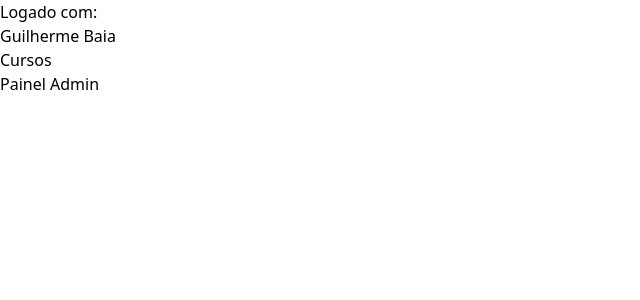
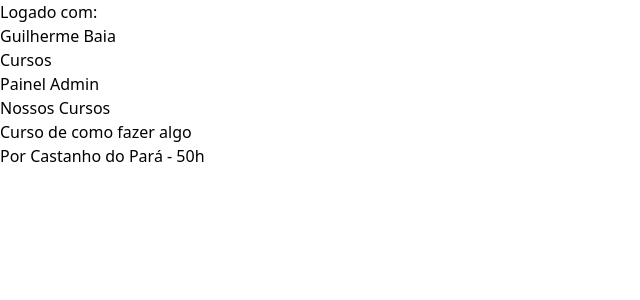
Before and after one commit to BaiaGui/cefis-challenge, a React (Vite) app in the folder client/: page / in a window 1280 px wide. Shown: the top 300 px of the page, without its empty margins (0-640 px from the left). Built offline with nearby package versions, Linux system fonts and the light colour scheme.

Commit message:
homepage and card component

```diff
--- a/client/src/App.jsx
+++ b/client/src/App.jsx
@@ -5,12 +5,13 @@ import { CoursePanel } from './routes/CoursePanel'
 import { UserPanel } from './routes/UserPanel'
 import { AddUserModal } from './routes/modalPages/AddUserModal'
 import { NavBarMenu } from './components/navBarMenu'
+import { HomePage } from './routes/HomePage'
 
 function App() {
 
 
   return (
-    <NavBarMenu/>
+    <HomePage/>
   )
 }
 
--- /dev/null
+++ b/client/src/components/QuestionCard.jsx
@@ -0,0 +1,12 @@
+import { Link } from "react-router-dom"
+
+export function QuestionCard({courseTitle, courseTeacher, courseDuration, courseId}){
+    return (
+        <Link to="">
+            <article className="border w-80 h-56 p-5 flex flex-col justify-between box-border hover:border-2">
+                <p className="font-bold text-lg leading-tight">{courseTitle}</p>
+                <p className="text-md text-stone-500">Por {courseTeacher} - {courseDuration}h</p>
+            </article>
+        </Link>
+    );
+}
--- /dev/null
+++ b/client/src/routes/HomePage.jsx
@@ -0,0 +1,16 @@
+import { Title } from '../components/Title.jsx'
+import { NavBarMenu } from '../components/navBarMenu';
+import { QuestionCard } from '../components/QuestionCard.jsx';
+
+export function HomePage(){
+    return (
+        <main>
+            <NavBarMenu/>
+            <Title>Nossos Cursos</Title>
+
+            <nav>
+                <QuestionCard courseTitle={"Curso de como fazer algo"} courseTeacher={"Castanho do Pará"} courseDuration={"50"}/>
+            </nav>
+        </main>
+    );
+}
```
